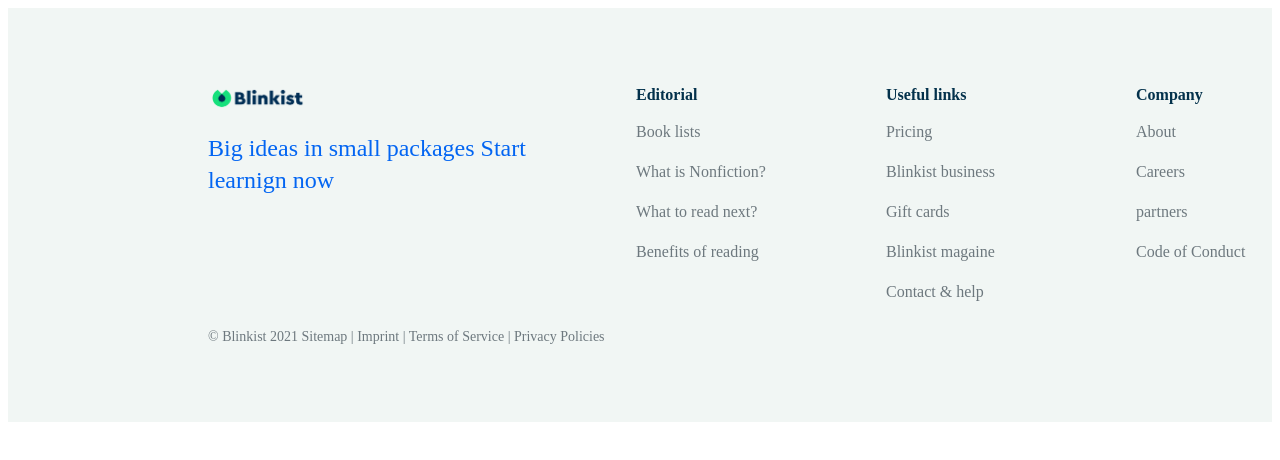
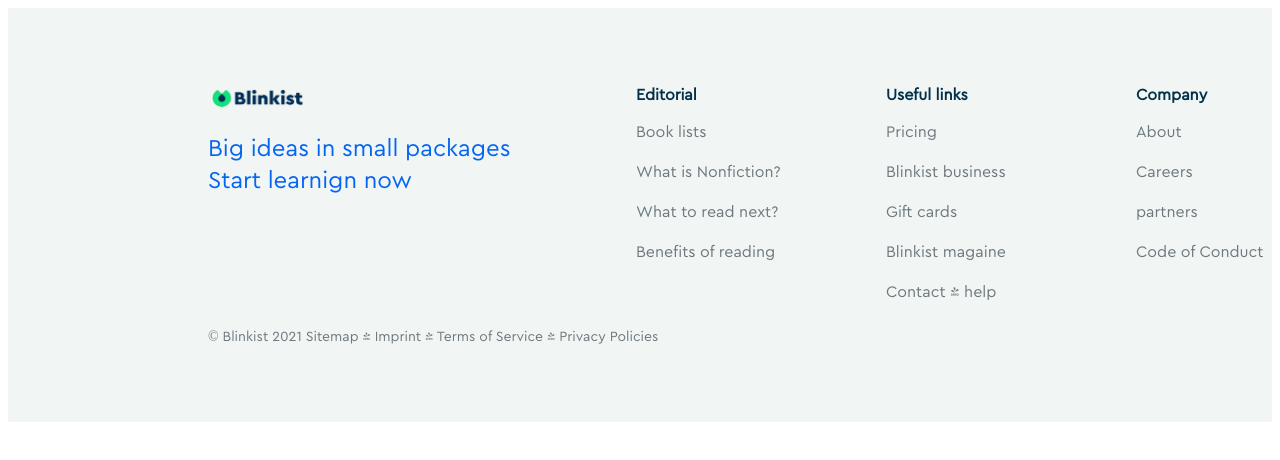
Before and after one commit to arifa11111/Angular_Blinkist, an Angular app: page / in a window 1280 px wide. Shown: the top 460 px of the page. Built offline with nearby package versions, Linux system fonts and the light colour scheme.

Commit message:
added font

```diff
--- a/angular.json
+++ b/angular.json
@@ -24,7 +24,7 @@
             ],
             "styles": [
               "src/styles.css",
-              "assets/font/customfont.css"
+              "src/assets/font/customfont.css"
             ],
             "scripts": []
           },
--- a/src/assets/font/customfont.css
+++ b/src/assets/font/customfont.css
@@ -1,4 +1,4 @@
 @font-face {
   font-family: 'Cera Pro';
-  src: url();
+  src: url("./cerapro-regular.otf");
 }
```
Also changed, not shown: src/assets/font/cerapro-regular.otf (added).
